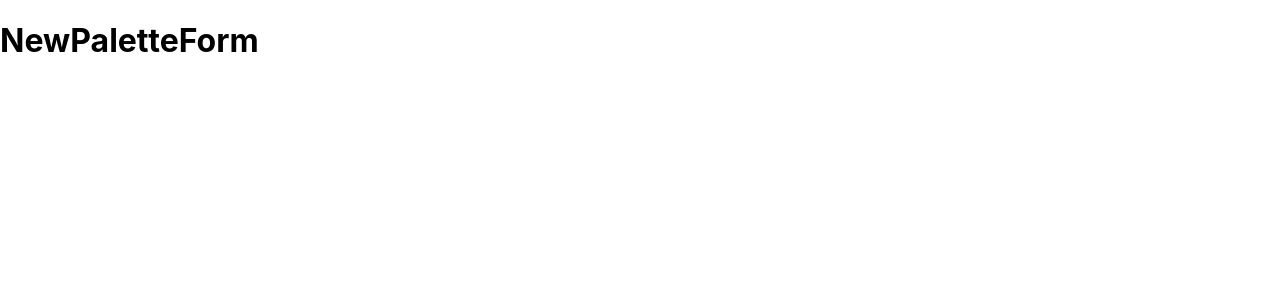
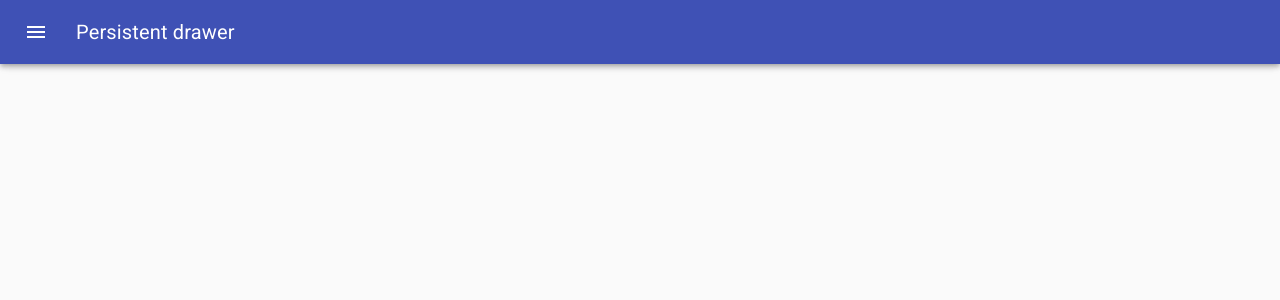
Before and after one commit to hadi2000naamani/color-project, a React (Create React App) app: page /palette/new in a window 1280 px wide. Shown: the top 300 px of the page. Built offline with nearby package versions, Linux system fonts and the light colour scheme.

Commit message:
Add Drawer to NewPaletteForm

```diff
--- a/src/NewPaletteForm.js
+++ b/src/NewPaletteForm.js
@@ -1,12 +1,143 @@
 import React, { Component } from 'react'
+import clsx from 'clsx';
+import { makeStyles, useTheme } from '@material-ui/core/styles';
+import Drawer from '@material-ui/core/Drawer';
+import CssBaseline from '@material-ui/core/CssBaseline';
+import AppBar from '@material-ui/core/AppBar';
+import Toolbar from '@material-ui/core/Toolbar';
+import List from '@material-ui/core/List';
+import Typography from '@material-ui/core/Typography';
+import Divider from '@material-ui/core/Divider';
+import IconButton from '@material-ui/core/IconButton';
+import MenuIcon from '@material-ui/icons/Menu';
+import ChevronLeftIcon from '@material-ui/icons/ChevronLeft';
+import ChevronRightIcon from '@material-ui/icons/ChevronRight';
+import ListItem from '@material-ui/core/ListItem';
+import ListItemIcon from '@material-ui/core/ListItemIcon';
+import ListItemText from '@material-ui/core/ListItemText';
+import InboxIcon from '@material-ui/icons/MoveToInbox';
+import MailIcon from '@material-ui/icons/Mail';
 
-class NewPaletteForm extends Component {
-    render() {
-        return (
-            <div>
-                <h1>NewPaletteForm</h1>
-            </div>
-        )
-    }
+const drawerWidth = 240;
+
+const useStyles = makeStyles((theme) => ({
+    root: {
+        display: 'flex',
+    },
+    appBar: {
+        transition: theme.transitions.create(['margin', 'width'], {
+            easing: theme.transitions.easing.sharp,
+            duration: theme.transitions.duration.leavingScreen,
+        }),
+    },
+    appBarShift: {
+        width: `calc(100% - ${drawerWidth}px)`,
+        marginLeft: drawerWidth,
+        transition: theme.transitions.create(['margin', 'width'], {
+            easing: theme.transitions.easing.easeOut,
+            duration: theme.transitions.duration.enteringScreen,
+        }),
+    },
+    menuButton: {
+        marginRight: theme.spacing(2),
+    },
+    hide: {
+        display: 'none',
+    },
+    drawer: {
+        width: drawerWidth,
+        flexShrink: 0,
+    },
+    drawerPaper: {
+        width: drawerWidth,
+    },
+    drawerHeader: {
+        display: 'flex',
+        alignItems: 'center',
+        padding: theme.spacing(0, 1),
+        // necessary for content to be below app bar
+        ...theme.mixins.toolbar,
+        justifyContent: 'flex-end',
+    },
+    content: {
+        flexGrow: 1,
+        padding: theme.spacing(3),
+        transition: theme.transitions.create('margin', {
+            easing: theme.transitions.easing.sharp,
+            duration: theme.transitions.duration.leavingScreen,
+        }),
+        marginLeft: -drawerWidth,
+    },
+    contentShift: {
+        transition: theme.transitions.create('margin', {
+            easing: theme.transitions.easing.easeOut,
+            duration: theme.transitions.duration.enteringScreen,
+        }),
+        marginLeft: 0,
+    },
+}));
+
+
+export default function NewPaletteForm() {
+    const classes = useStyles();
+    const theme = useTheme();
+    const [open, setOpen] = React.useState(false);
+
+    const handleDrawerOpen = () => {
+        setOpen(true);
+    };
+
+    const handleDrawerClose = () => {
+        setOpen(false);
+    };
+
+    return (
+        <div className={classes.root} >
+            <CssBaseline />
+            <AppBar
+                position="fixed"
+                className={clsx(classes.appBar, {
+                    [classes.appBarShift]: open,
+                })}
+            >
+                <Toolbar>
+                    <IconButton
+                        color="inherit"
+                        aria-label="open drawer"
+                        onClick={handleDrawerOpen}
+                        edge="start"
+                        className={clsx(classes.menuButton, open && classes.hide)}
+                    >
+                        <MenuIcon />
+                    </IconButton>
+                    <Typography variant="h6" noWrap>
+                        Persistent drawer
+          </Typography>
+                </Toolbar>
+            </AppBar>
+            <Drawer
+                className={classes.drawer}
+                variant="persistent"
+                anchor="left"
+                open={open}
+                classes={{
+                    paper: classes.drawerPaper,
+                }}
+            >
+                <div className={classes.drawerHeader}>
+                    <IconButton onClick={handleDrawerClose}>
+                        {theme.direction === 'ltr' ? <ChevronLeftIcon /> : <ChevronRightIcon />}
+                    </IconButton>
+                </div>
+                <Divider />
+            </Drawer>
+            <main
+                className={clsx(classes.content, {
+                    [classes.contentShift]: open,
+                })}
+            >
+                <div className={classes.drawerHeader} />
+            </main>
+        </div>
+    );
 }
-export default NewPaletteForm;
--- a/src/styles/PaletteListStyles.js
+++ b/src/styles/PaletteListStyles.js
@@ -18,7 +18,10 @@
         width: '100%',
         justifyContent: 'space-between',
         alignItems: 'center',
-        color: 'white'
+        color: 'white',
+        "& a":{
+            color:'white',
+        }
     },
     palettes: {
         boxSizing: 'border-box',
```
